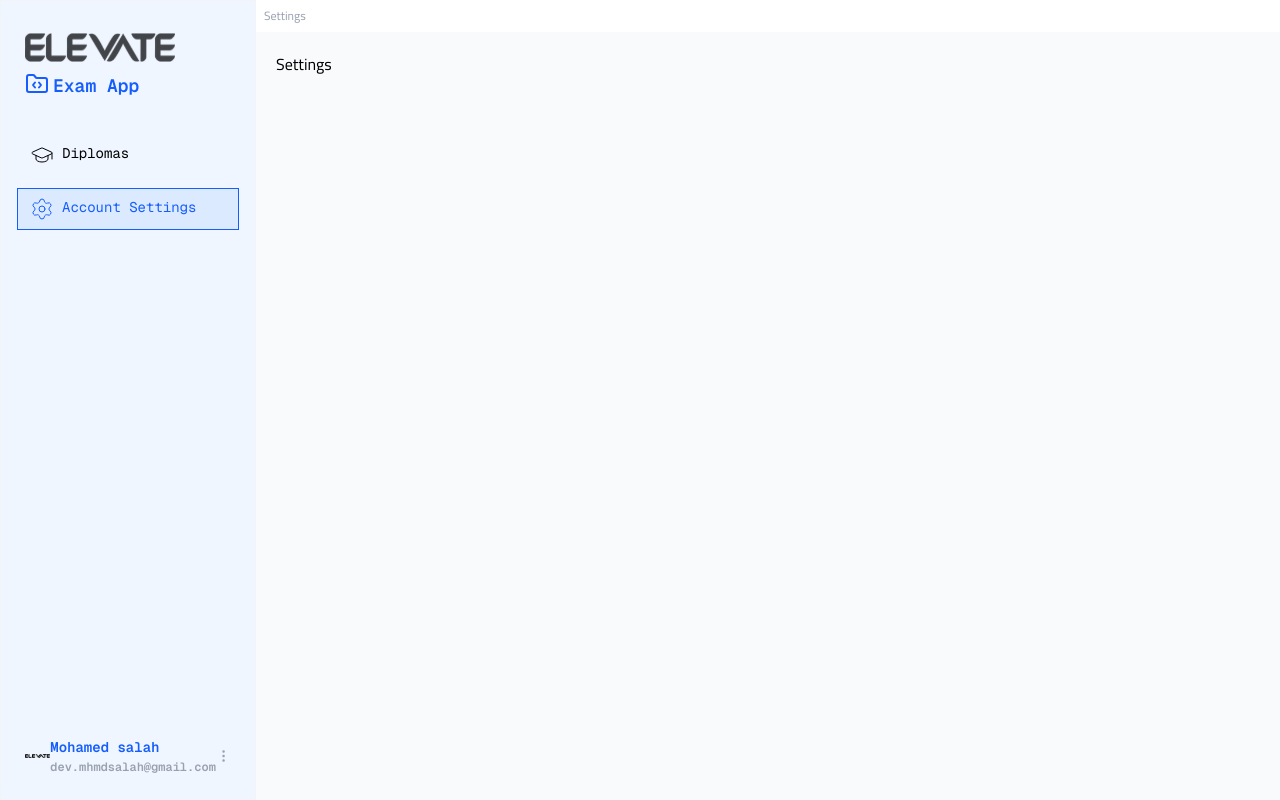
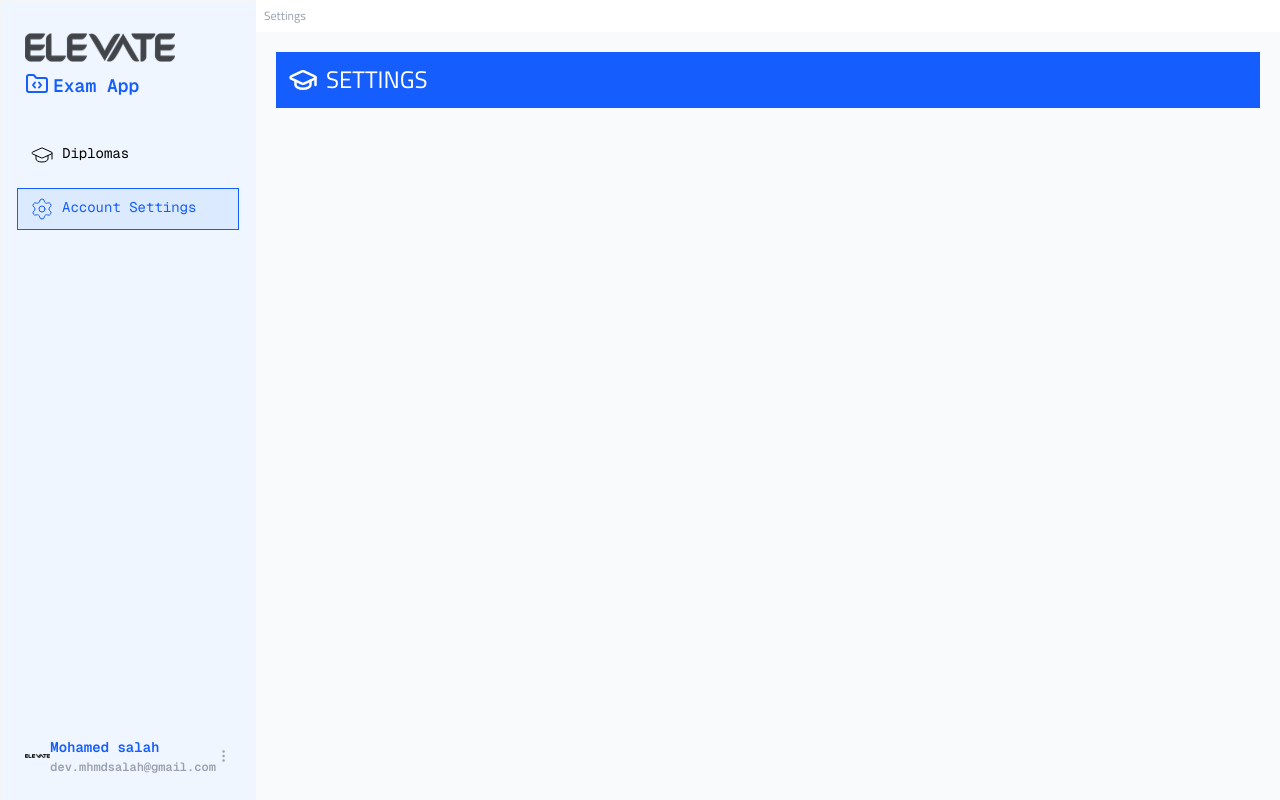
Before and after one commit to mhmd-salah/exam-app, a Next.js app: page /en/settings in a window 1280 px wide. Built offline with nearby package versions, Linux system fonts and the light colour scheme.

Commit message:
refactor(dashboard): refact dashboard code

```diff
--- a/src/app/[locale]/(dashboard)/diplomas/page.tsx
+++ b/src/app/[locale]/(dashboard)/diplomas/page.tsx
@@ -1,9 +1,11 @@
 import DiplomasGrid from "@/features/dashboard/diplomas/components/DiplomasGrid";
 import Heading from "@/features/dashboard/layout/components/Heading";
+import { GraduationCap } from "lucide-react";
+
 const Diplomas = () => {
   return (
     <div>
-      <Heading>Diplomas</Heading>
+      <Heading><GraduationCap size={30}/></Heading>
       <DiplomasGrid />
     </div>
   );
--- a/src/app/[locale]/(dashboard)/settings/page.tsx
+++ b/src/app/[locale]/(dashboard)/settings/page.tsx
@@ -1,3 +1,10 @@
+"use client";
+import Heading from "@/features/dashboard/layout/components/Heading";
+import { usePathname } from "@/i18n/navigation";
+import { GraduationCap } from "lucide-react";
+
 export default function Page() {
-  return <div>Settings</div>;
+  const pathname = usePathname();
+  console.log(pathname);
+  return <Heading><GraduationCap size={30}/></Heading>;
 }
--- a/src/features/dashboard/diplomas/api/diplomas.api.ts
+++ b/src/features/dashboard/diplomas/api/diplomas.api.ts
@@ -1,35 +1,26 @@
-
-
 import { getSession } from "next-auth/react";
 import { API_BASE } from "@/shared/constants/api.constants";
 
-
-
-
-
-
-
-interface IProps{
-  pageParam:number
+interface IProps {
+  pageParam: number;
 }
 
 export async function fetchDiplomas({ pageParam = 1 }: IProps) {
-  const session = await getSession()
+  const session = await getSession();
 
-  const token =  session?.token
+  const token = session?.token;
 
   const res = await fetch(`${API_BASE}/diplomas?page=${pageParam}&limit=12`, {
     method: "GET",
     headers: {
       "Content-Type": "application/json",
-      ...(token&& {Authorization:`Bearer ${token}`})
-    }
-  })
+      ...(token && { Authorization: `Bearer ${token}` }),
+    },
+  });
 
   if (!res.ok) {
-    throw new Error("Failed fetch Diplomas from server")
+    throw new Error("Failed fetch Diplomas from server");
   }
 
-  return res.json()
-
+  return res.json();
 }
--- a/src/features/dashboard/diplomas/components/DiplomaCard.tsx
+++ b/src/features/dashboard/diplomas/components/DiplomaCard.tsx
@@ -7,7 +7,7 @@ interface IProps {
 
 export default function DiplomaCard({ diploma }: IProps) {
   return (
-    <div className="relative h-65 scale-3d overflow-hidden rounded-xl border border-gray-100 bg-gray-900 shadow-md transition-all duration-300 hover:shadow-2xl">
+    <div className="relative h-65 scale-3d overflow-hidden rounded-xl border border-gray-100 bg-gray-900 shadow-md transition-all duration-300 hover:shadow-lg">
       {diploma.image ? (
         <Image
           src={diploma.image}
--- a/src/features/dashboard/diplomas/components/DiplomasGrid.tsx
+++ b/src/features/dashboard/diplomas/components/DiplomasGrid.tsx
@@ -20,7 +20,10 @@ export default function DiplomasGrid() {
     <div>
       <div className="grid grid-cols-1 gap-6 md:grid-cols-2 lg:grid-cols-3">
         {allDiplomas.map((diploma) => (
-          <Link href={`/diplomas/${diploma.id.split("-")[0]}`} key={diploma.id}>
+          <Link
+            href={`/diplomas/${diploma.title.trim().split(" ").join("-").toLowerCase()}`}
+            key={diploma.id}
+          >
             <DiplomaCard diploma={diploma} />
           </Link>
         ))}
--- a/src/features/dashboard/layout/components/DashboardBreadcrumb.tsx
+++ b/src/features/dashboard/layout/components/DashboardBreadcrumb.tsx
@@ -29,7 +29,7 @@ const DashboardBreadCrumb = () => {
           const href = "/" + segments.slice(0, index + 1).join("/");
           const isLast = index === segments.length - 1;
           const label = breadcrumbLabels[segment] ?? segment;
-
+          console.log(href, "-------");
           return (
             <React.Fragment key={href}>
               {index > 0 && <BreadcrumbSeparator className="text-gray-400" />}
@@ -37,7 +37,7 @@ const DashboardBreadCrumb = () => {
               <BreadcrumbItem>
                 {isLast ? (
                   <BreadcrumbPage className="text-xs text-gray-400 capitalize">
-                    {label}
+                    {label.split("-").join(" ")}
                   </BreadcrumbPage>
                 ) : (
                   <Link href={href} className="text-xs text-gray-400 capitalize">
--- a/src/features/dashboard/layout/components/Heading.tsx
+++ b/src/features/dashboard/layout/components/Heading.tsx
@@ -1,11 +1,16 @@
-import { GraduationCap } from "lucide-react";
+"use client"
+import { usePathname } from "@/i18n/navigation";
+// import { GraduationCap } from "lucide-react";
 import React from "react";
 
 interface IProps {
   children: React.ReactNode;
 }
 
-const Heading = ({ children }: IProps) => {
+const Heading = ({children}:IProps) => {
+  const pathname = usePathname();
+  const sectionHeadingName = pathname.split("/")[1]
+
   return (
     <div className="mb-5">
       <div className="flex items-center justify-center gap-2 ">
@@ -13,8 +18,8 @@ const Heading = ({ children }: IProps) => {
         <ChevronLeft size={30} className=" border"/>
         </div> */}
         <h2 className="flex-1 flex gap-2 items-center text-white text-2xl bg-blue-600 py-3 px-3">
-          <GraduationCap size={30}/>
           {children}
+          {sectionHeadingName.toUpperCase()}
         </h2>
       </div>
     </div>
--- a/src/features/dashboard/layout/components/Sidebar.tsx
+++ b/src/features/dashboard/layout/components/Sidebar.tsx
@@ -8,6 +8,7 @@ import UserDropdown from "./UserDropdown";
 
 const Sidebar = () => {
   const pathname = usePathname();
+  console.log(pathname);
   return (
     <aside className="sticky top-0 flex h-screen w-64 flex-col justify-between border border-gray-100 bg-blue-50 p-4">
       <div className="py-4">
@@ -22,10 +23,10 @@ const Sidebar = () => {
           </span>
         </div>
         {/* Links */}
-        <nav className="space-y-3 py-8 font-mono">
+        <nav className="space-y-3 py-8 font-mono *:transition-all *:duration-100">
           <Link
             href="/diplomas"
-            className={`flex gap-2 border border-blue-50 px-3 py-2 text-sm ${pathname === "/diplomas" ? "border border-blue-600 bg-blue-100 text-blue-600" : ""}`}
+            className={`flex gap-2 border border-blue-50 px-3 py-2 text-sm ${pathname.startsWith("/diplomas") ? "border border-blue-600 bg-blue-100 text-blue-600" : ""}`}
           >
             <GraduationCap strokeWidth={1} />
             Diplomas
@@ -33,7 +34,7 @@ const Sidebar = () => {
 
           <Link
             href="/settings"
-            className={`flex gap-2 border border-blue-50 px-3 py-2 text-sm ${pathname === "/settings" ? "border border-blue-600 bg-blue-100 text-blue-600" : ""}`}
+            className={`flex gap-2 border border-blue-50 px-3 py-2 text-sm ${pathname.includes("/settings") ? "border border-blue-600 bg-blue-100 text-blue-600" : ""}`}
           >
             <Settings strokeWidth={1} />
             Account Settings
```
